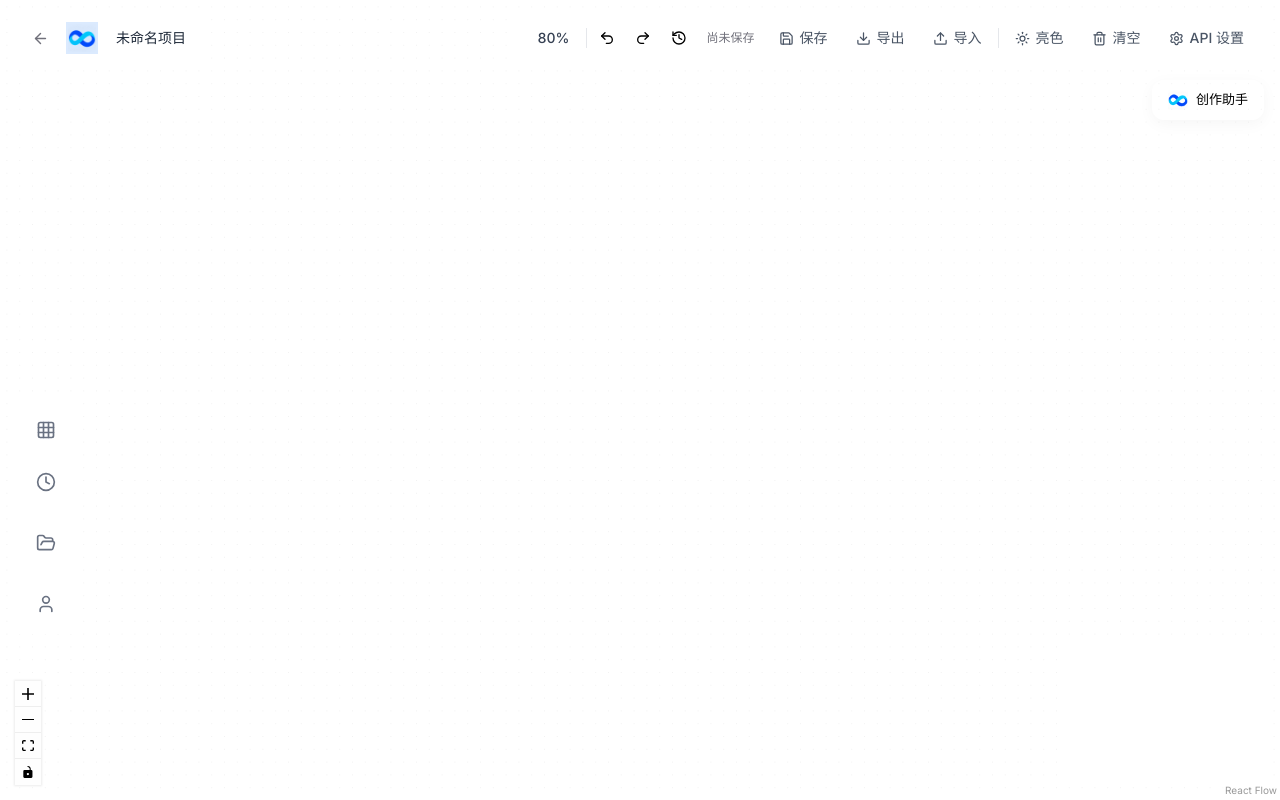
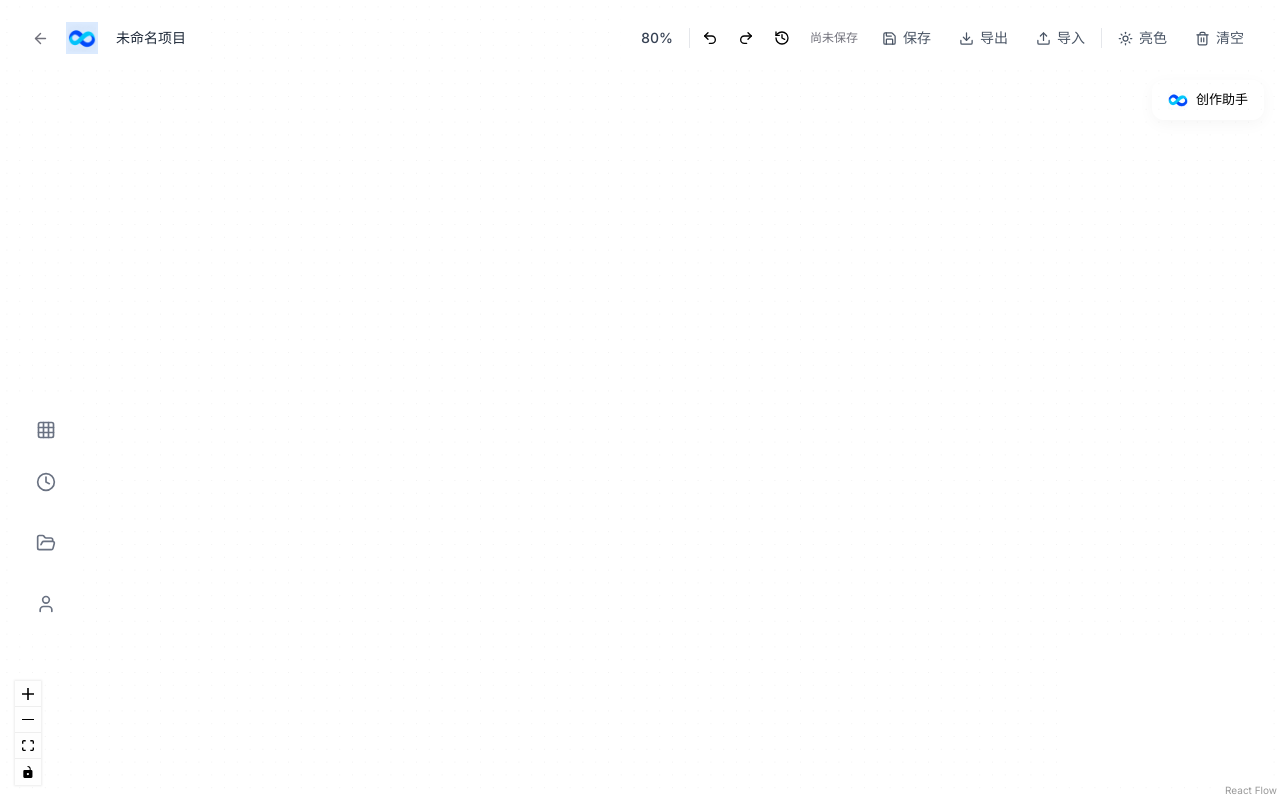
Before and after one commit to Charles-xionger/blow-flow, a Next.js app in the folder apps/web/: page /canvas in a window 1280 px wide. Built offline with nearby package versions, Linux system fonts and the light colour scheme.

Commit message:
chore: hide unused API settings entry

```diff
--- a/apps/web/components/canvas/TopBar.tsx
+++ b/apps/web/components/canvas/TopBar.tsx
@@ -13,11 +13,9 @@ import {
   Save,
   Sun,
   Moon,
-  Settings as SettingsIcon,
   Trash2,
   ArrowLeft,
 } from "lucide-react";
-import { SettingsModal } from "@/components/settings/SettingsModal";
 import { BrandMark } from "@/components/ui/brand-mark";
 import { toast } from "sonner";
 
@@ -37,7 +35,6 @@ export const TopBar = memo(function TopBar() {
 
   const [isEditingProjectName, setIsEditingProjectName] = useState(false);
   const [projectNameDraft, setProjectNameDraft] = useState("");
-  const [isSettingsOpen, setIsSettingsOpen] = useState(false);
   const [isSaving, setIsSaving] = useState(false);
   const [mounted, setMounted] = useState(false);
   const [isLeaving, setIsLeaving] = useState(false);
@@ -353,27 +350,8 @@ export const TopBar = memo(function TopBar() {
             <Trash2 size={15} />
             <span>清空</span>
           </button>
-
-          {/* API 设置 */}
-          <button
-            onClick={() => setIsSettingsOpen(true)}
-            className={`flex items-center gap-1.5 px-3 py-1.5 rounded-xl text-sm font-medium transition-all ${
-              isDark
-                ? "text-gray-400 hover:text-white hover:bg-white/5"
-                : "text-gray-600 hover:text-gray-900 hover:bg-gray-100"
-            }`}
-          >
-            <SettingsIcon size={15} />
-            <span>API 设置</span>
-          </button>
         </div>
       </div>
-
-      {/* 设置模态框 */}
-      <SettingsModal
-        isOpen={isSettingsOpen}
-        onClose={() => setIsSettingsOpen(false)}
-      />
     </>
   );
 });
```
